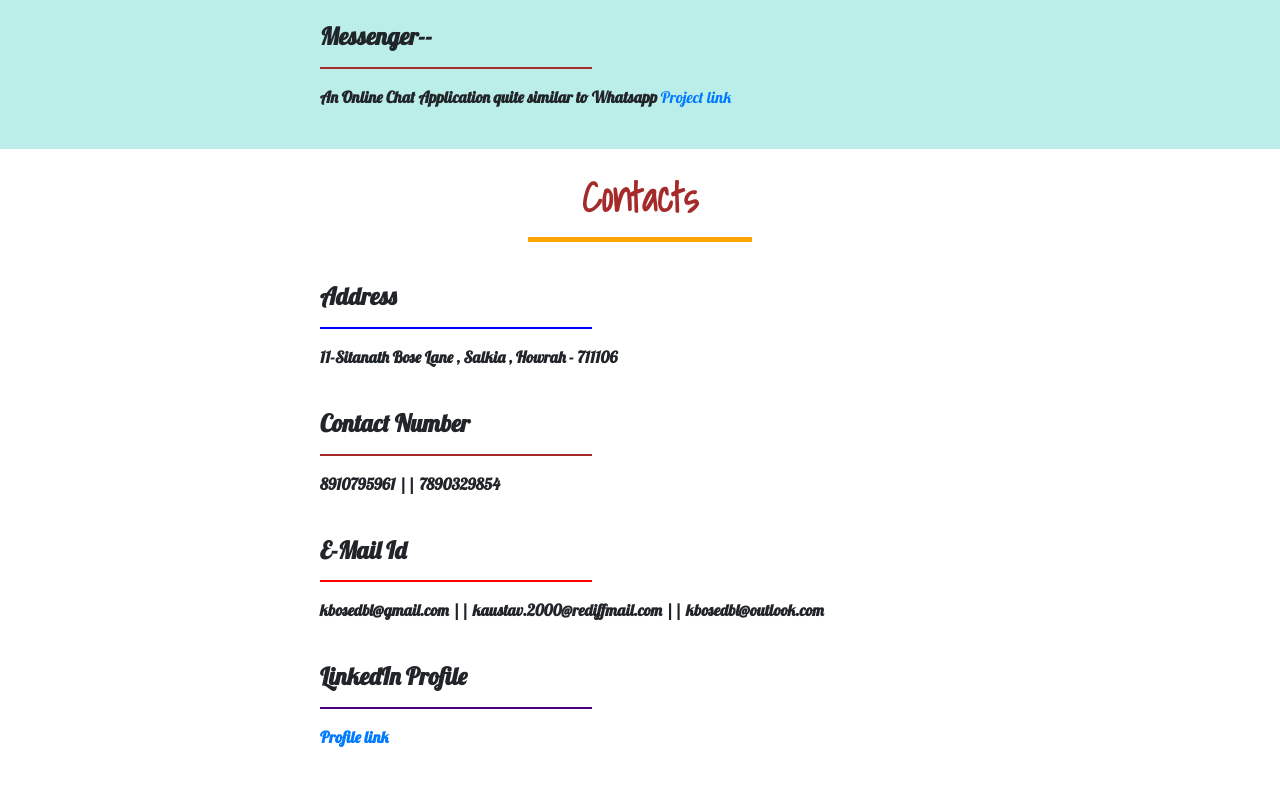
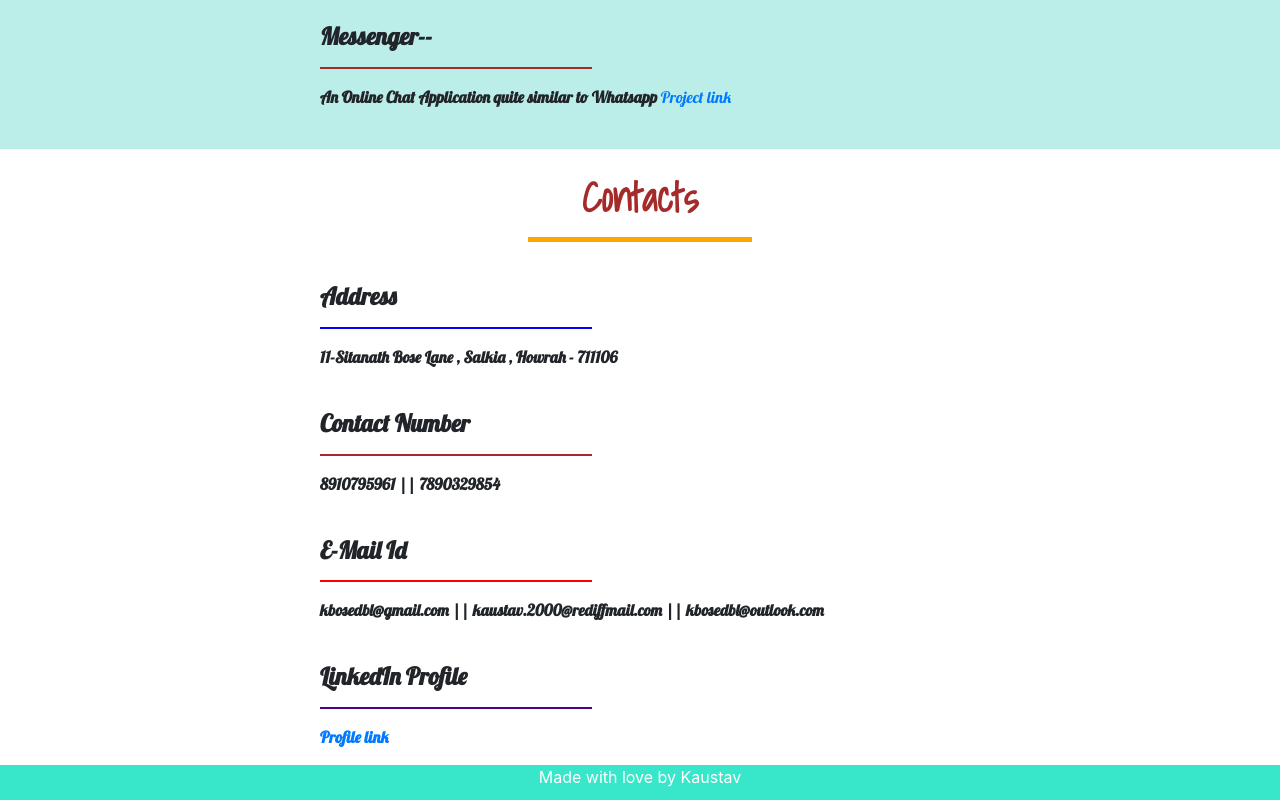
Before and after one commit to kbosedbl/Portfolio-Website, a plain HTML site: page index.html in a window 1280 px wide. Shown: the part 2475-3275 px from the top of the page. Before the commit the page ends 3240 px from the top, so only its background shows below. Drawn offline with nearby package versions, Linux system fonts and the light colour scheme.

Commit message:
Add files via upload

```diff
--- a/index.html
+++ b/index.html
@@ -196,6 +196,9 @@
 			<p style="font-family: 'Lobster', cursive;"><b><a href="https://in.linkedin.com/in/kaustav-bose-3433b1187">Profile link</a></b></p>
 		</section>
 	</section>
+	<section style="background-color: #38E7CA;height: 35px;width: 100%">
+		<p style="text-align: center;color: white">Made with love by Kaustav</p>
+	</section>
 	<script src="https://code.jquery.com/jquery-3.4.1.slim.min.js" integrity="sha384-J6qa4849blE2+poT4WnyKhv5vZF5SrPo0iEjwBvKU7imGFAV0wwj1yYfoRSJoZ+n" crossorigin="anonymous"></script>
 	<script src="https://cdn.jsdelivr.net/npm/popper.js@1.16.0/dist/umd/popper.min.js" integrity="sha384-Q6E9RHvbIyZFJoft+2mJbHaEWldlvI9IOYy5n3zV9zzTtmI3UksdQRVvoxMfooAo" crossorigin="anonymous"></script>
 	<script src="https://stackpath.bootstrapcdn.com/bootstrap/4.4.1/js/bootstrap.min.js" integrity="sha384-wfSDF2E50Y2D1uUdj0O3uMBJnjuUD4Ih7YwaYd1iqfktj0Uod8GCExl3Og8ifwB6" crossorigin="anonymous"></script>
```
